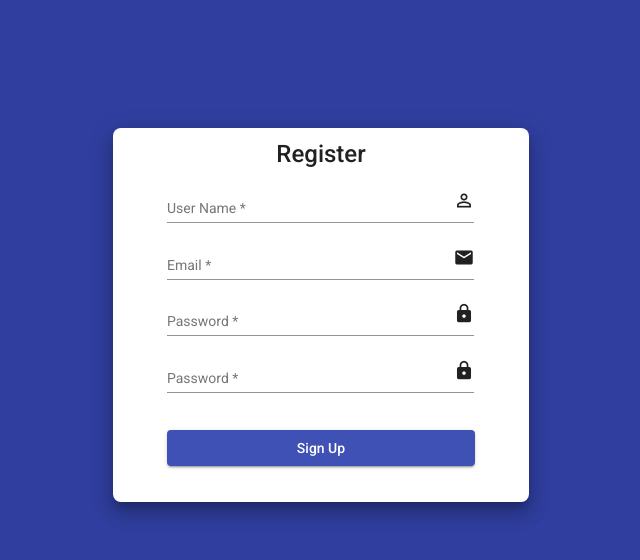
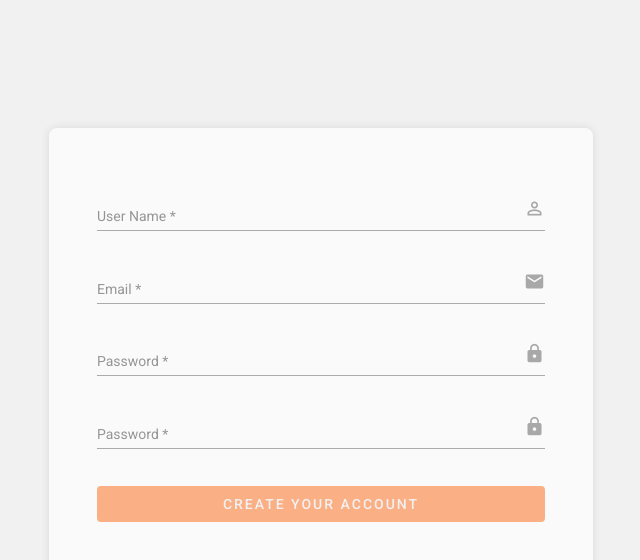
Before and after one commit to seaboyz/4am, an Angular app in the folder frontend/: page /register in a window 1280 px wide. Shown: the top 560 px of the page, without its empty margins (319-959 px from the left). Built offline with nearby package versions, Linux system fonts and the light colour scheme.

Commit message:
finsihed register and login ui

```diff
--- a/frontend/src/app/login/login.component.css
+++ b/frontend/src/app/login/login.component.css
@@ -5,25 +5,35 @@
   width: 100%;
   height: 100%;
   display: block;
-  background-color: #303F9F;
   background-position: center;
   background-repeat: no-repeat;
   background-size: cover;
   overflow: hidden;
+  background-color: #F1F1F1;
 }
 
 mat-card {
-  width: 30%;
+  width: 35%;
   min-width: 300px;
   margin: 10% auto;
+  background-color: #FAFAFA;
   border-radius: 8px;
+  box-shadow: 0px 0px 10px 0px rgba(0, 0, 0, 0.1);
+  font-family: 'Manrope', sans-serif;
+  padding: 3rem;
+}
+
+mat-card-titil {
+  font-size: 2rem;
 }
 
 mat-form-field,
 mat-checkbox {
-  width: 80%;
+  width: 100%;
   display: block;
   margin: auto;
+  margin-block: 1rem;
+  opacity: 0.75;
 }
 
 mat-card-content {
@@ -33,6 +43,18 @@ mat-card-content {
 .login-button {
   margin-top: 20px;
   display: block;
-  width: 80%;
+  width: 100%;
   margin: 20px auto;
+  background-color: #D87D4A;
+  color: #F1F1F1;
 }
+
+.login-button:disabled {
+  background-color: #fbaf85;
+  color: #F1F1F1;
+}
+
+
+mat-icon {
+  opacity: 0.5;
+}
--- a/frontend/src/app/login/login.component.html
+++ b/frontend/src/app/login/login.component.html
@@ -1,18 +1,18 @@
 <div class="login-page">
     <mat-card class="mat-elevation-z12">
-        <mat-card-title style="text-align:center;">SignIn</mat-card-title>
-
-
         <mat-card-content>
             <form action="">
-                    <mat-form-field>
+                <mat-form-field >
                     <input
                         matInput
                         placeholder="Email"
                         required
                         name="email"
+                        #email="ngModel"
+                        ngModel
                         (input)="onEmailChange($event)"
                     >
+                    <mat-error *ngIf="email.invalid">Email is required</mat-error>
                     <mat-icon matSuffix>email</mat-icon>
                 </mat-form-field>
                 <mat-form-field>
@@ -23,30 +23,30 @@
                         required
                         minlength="6"
                         name="password"
+                        #password="ngModel"
+                        ngModel
                         (input)="onPasswordChange($event)"
                     >
+                    <mat-error *ngIf="password.errors && password.errors['required']">
+                        Password is required
+                    </mat-error>
+                    <mat-error *ngIf="password.errors && password.errors['minlength']">
+                        Password must be of length 6
+                    </mat-error>
                     <mat-icon matSuffix>lock</mat-icon>
                 </mat-form-field>
-                    <mat-checkbox>Remember Me!</mat-checkbox>
+                <mat-checkbox style="opacity:0.5 ;">Remember Me!</mat-checkbox>
                 <button
+                [disabled]=" email.errors ||password.errors"
                 mat-raised-button
-                        color="primary"
+                    mat-raised-button
                     class="login-button"
                     (click)="login()"
+                    style="text-transform: uppercase;letter-spacing: 2px;"
                 >
                     Sign In
                 </button>
-
-                    <button
-                        mat-raised-button
-                        class="login-button"
-                    >
-                        Login with Google
-                    </button>
             </form>
         </mat-card-content>
-
-
-
     </mat-card>
 </div>
--- a/frontend/src/app/register/register.component.css
+++ b/frontend/src/app/register/register.component.css
@@ -5,34 +5,55 @@
     width: 100%;
     height: 100%;
     display: block;
-    background-color: #303F9F;
     background-position: center;
     background-repeat: no-repeat;
     background-size: cover;
     overflow: hidden;
+    background-color: #F1F1F1;
 }
 
 mat-card {
+    width: 35%;
     min-width: 300px;
-    width: 30%;
     margin: 10% auto;
+    background-color: #FAFAFA;
     border-radius: 8px;
+    box-shadow: 0px 0px 10px 0px rgba(0, 0, 0, 0.1);
+    font-family: 'Manrope', sans-serif;
+    padding: 3rem;
+}
+
+mat-card-titil {
+    font-size: 2rem;
 }
 
 mat-form-field,
 mat-checkbox {
-    width: 80%;
+    width: 100%;
     display: block;
     margin: auto;
+    margin-block: 1rem;
+    opacity: 0.75;
 }
 
 mat-card-content {
     margin-top: 20px;
 }
 
-.login-button {
+.register-button {
     margin-top: 20px;
     display: block;
-    width: 80%;
+    width: 100%;
     margin: 20px auto;
+    background-color: #D87D4A;
+    color: #F1F1F1;
 }
+
+.register-button:disabled{
+    background-color: #fbaf85;
+    color: #F1F1F1;
+}
+
+mat-icon {
+    opacity: 0.5;
+}
--- a/frontend/src/app/register/register.component.html
+++ b/frontend/src/app/register/register.component.html
@@ -1,7 +1,5 @@
 <div class="register-page">
     <mat-card class="mat-elevation-z12">
-        <mat-card-title style="text-align:center;">Register</mat-card-title>
-
         <mat-card-content>
             <form action="">
                 <mat-form-field>
@@ -10,11 +8,12 @@
                         placeholder="User Name"
                         required
                         name="username"
+                        #username="ngModel"
+                        ngModel
                         (input)="onUsernameChange($event)"
                     >
+                    <mat-error *ngIf="username.invalid">User name is required</mat-error>
                     <mat-icon matSuffix>perm_identity</mat-icon>
-
-
                 </mat-form-field>
                 <mat-form-field>
                     <input
@@ -65,18 +64,15 @@
                     <mat-icon matSuffix>lock</mat-icon>
                 </mat-form-field>
                 <button
+                    [disabled]="username.errors || email.errors ||password.errors && repassword.errors"
                     mat-raised-button
                     color="primary"
-                    class="login-button"
+                    class="register-button "
+                    style="text-transform: uppercase;letter-spacing: 2px;"
                 >
-                    Sign Up
+                    Create your account
                 </button>
             </form>
         </mat-card-content>
-
-
-
-
-
     </mat-card>
 </div>
--- a/frontend/src/styles.css
+++ b/frontend/src/styles.css
@@ -1,4 +1,13 @@
 /* You can add global styles to this file, and also import other style files */
 
-html, body { height: 100%; }
-body { margin: 0; font-family: Roboto, "Helvetica Neue", sans-serif; }
+@import url('https://fonts.googleapis.com/css2?family=Manrope:wght@500;700&display=swap');
+
+html,
+body {
+    height: 100%;
+}
+
+body {
+    margin: 0;
+    font-family: 'Manrope', sans-serif;
+}
```
Lines whose indentation alone changed are shown as unchanged.
